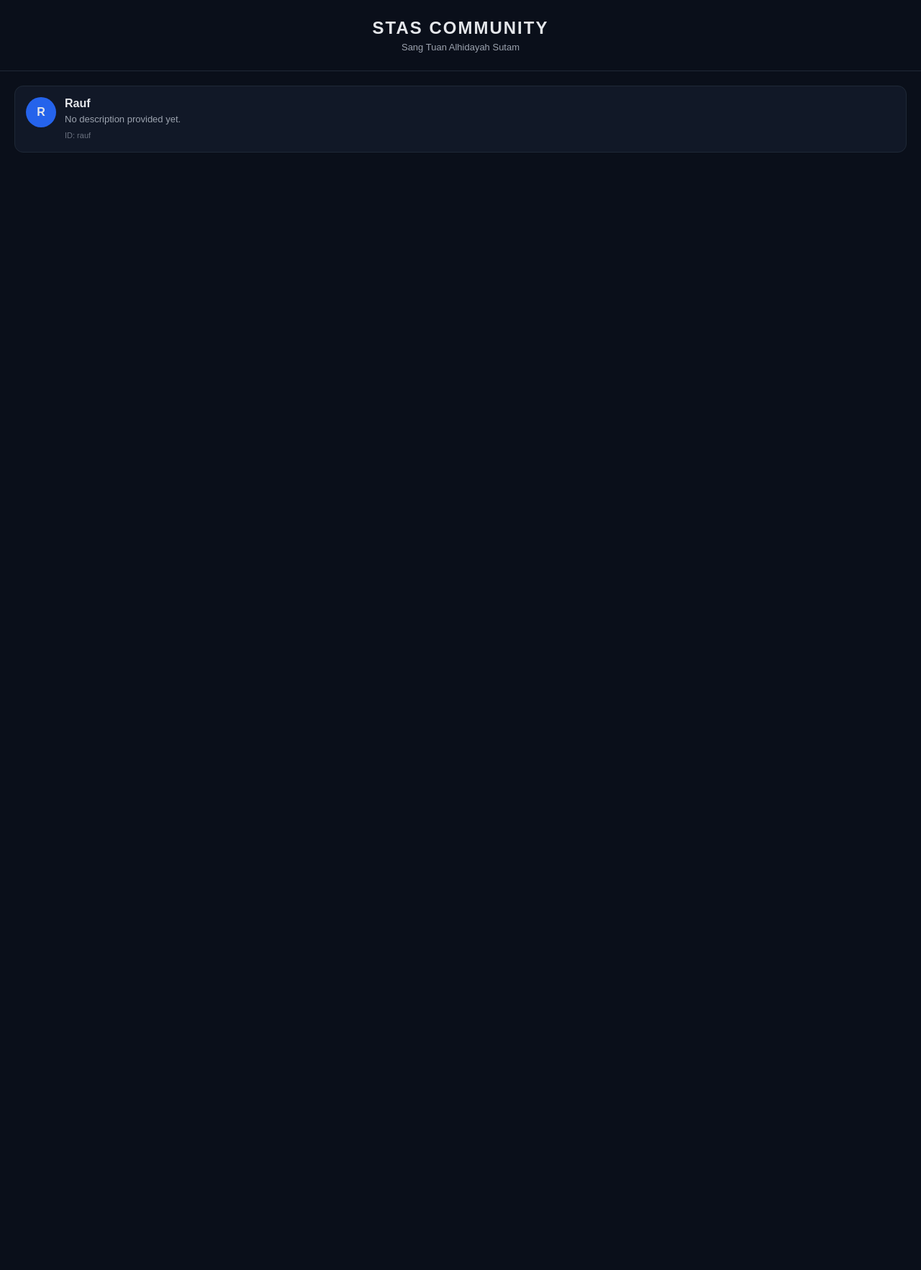
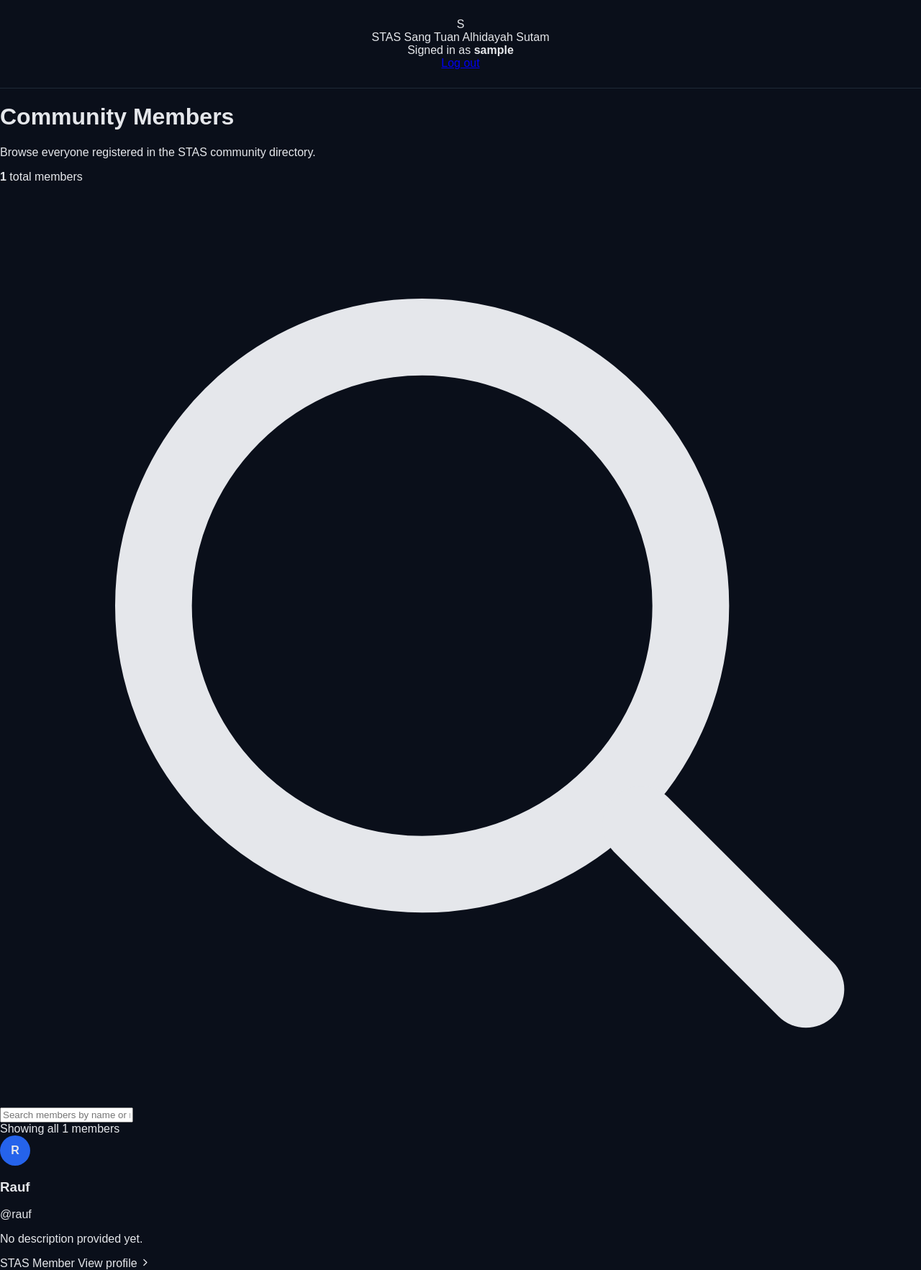
Before and after one commit to mlf167937-svg/stas, a Flask app: page / in a window 1280 px wide. Shown: the whole page at 72% size. Before the commit the page ends 212 px from the top, so only its background shows below. Run offline with Flask 3, Linux system fonts and the light colour scheme; the visitor is signed in with stand-in values (Sample User, id 1).

Commit message:
Add files via upload

```diff
--- a/templates/index.html
+++ b/templates/index.html
@@ -1,36 +1,105 @@
 <!DOCTYPE html>
-<html>
+<html lang="en">
 <head>
-  <title>STAS Community</title>
-  <link rel="stylesheet" href="/static/style.css">
+  <meta charset="UTF-8">
+  <meta name="viewport" content="width=device-width, initial-scale=1.0">
+  <title>STAS · Community Dashboard</title>
+  <link rel="stylesheet" href="{{ url_for('static', filename='style.css') }}">
 </head>
-
 <body>
 
-<header>
-  <div class="title">STAS COMMUNITY</div>
-  <div class="subtitle">Sang Tuan Alhidayah Sutam</div>
-</header>
+  {% if get_flashed_messages() %}
+  <div class="flash-stack">
+    {% for category, message in get_flashed_messages(with_categories=true) %}
+      <div class="flash {{ category }}">{{ message }}</div>
+    {% endfor %}
+  </div>
+  {% endif %}
 
-<section class="container">
+  <div class="app-shell">
 
-  {% for m in members %}
-  <div class="card">
+    <header class="topbar">
+      <div class="brand">
+        <div class="brand-mark">S</div>
+        <div class="brand-text">
+          <span class="brand-name">STAS</span>
+          <span class="brand-sub">Sang Tuan Alhidayah Sutam</span>
+        </div>
+      </div>
 
-    <div class="avatar">
-      {{ m.nama[0] }}
+      <div class="topbar-actions">
+        <div class="session-pill">
+          <span class="dot"></span>
+          Signed in as <strong>{{ username }}</strong>
+        </div>
+        <a href="{{ url_for('logout') }}" class="btn btn-ghost">Log out</a>
+      </div>
+    </header>
+
+    <div class="page-header">
+      <div>
+        <h1>Community Members</h1>
+        <p>Browse everyone registered in the STAS community directory.</p>
+      </div>
+      <div class="stat-chip">
+        <strong>{{ total_members }}</strong> total members
+      </div>
     </div>
 
-    <div class="info">
-      <h3>{{ m.nama }}</h3>
-      <p>{{ m.desk }}</p>
-      <span>ID: {{ m.id }}</span>
+    <div class="search-row">
+      <form class="search-box" method="GET" action="{{ url_for('index') }}">
+        <svg viewBox="0 0 24 24" fill="none"><circle cx="11" cy="11" r="7" stroke="currentColor" stroke-width="2"/><path d="M21 21l-4.3-4.3" stroke="currentColor" stroke-width="2" stroke-linecap="round"/></svg>
+        <input
+          type="text"
+          id="search-input"
+          name="q"
+          value="{{ query }}"
+          placeholder="Search members by name or role…"
+          autocomplete="off"
+        >
+      </form>
+      <div class="search-meta" id="search-meta">Showing all {{ members|length }} members</div>
+    </div>
+
+    {% if members %}
+    <div class="member-grid" id="member-grid">
+      {% for m in members %}
+      <article
+        class="member-card"
+        tabindex="0"
+        role="button"
+        data-href="{{ url_for('profile', user_id=m.id) }}"
+        data-name="{{ m.nama }}"
+        data-desk="{{ m.desk }}"
+      >
+        <div class="member-card-top">
+          <div class="avatar" data-avatar-key="{{ m.id }}">{{ m.initial }}</div>
+          <div>
+            <h3 class="member-card-name">{{ m.nama }}</h3>
+            <span class="member-card-id">@{{ m.id }}</span>
+          </div>
+        </div>
+        <p class="member-card-desk">{{ m.desk }}</p>
+        <div class="member-card-footer">
+          <span>STAS Member</span>
+          <span class="view-link">
+            View profile
+            <svg viewBox="0 0 16 16" width="13" height="13" fill="none"><path d="M6 3l5 5-5 5" stroke="currentColor" stroke-width="1.6" stroke-linecap="round" stroke-linejoin="round"/></svg>
+          </span>
+        </div>
+      </article>
+      {% endfor %}
+    </div>
+    {% endif %}
+
+    <div class="empty-state" id="empty-state" style="display: {{ 'flex' if not members else 'none' }};">
+      <svg viewBox="0 0 24 24" fill="none"><circle cx="11" cy="11" r="7" stroke="currentColor" stroke-width="1.5"/><path d="M21 21l-4.3-4.3" stroke="currentColor" stroke-width="1.5" stroke-linecap="round"/></svg>
+      <h3>No members found</h3>
+      <p>Try a different search term, or check back later.</p>
     </div>
 
   </div>
-  {% endfor %}
 
-</section>
-
+  <script src="{{ url_for('static', filename='app.js') }}"></script>
 </body>
 </html>
```
Also changed, not shown: templates/login.html (added, +43 -0 lines), templates/profile.html (added, +82 -0 lines).
